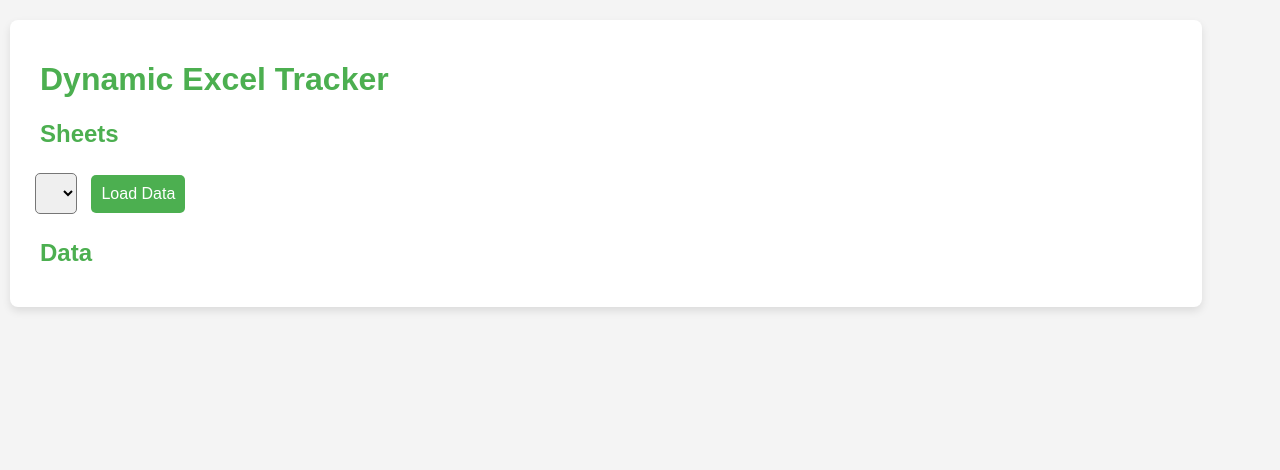
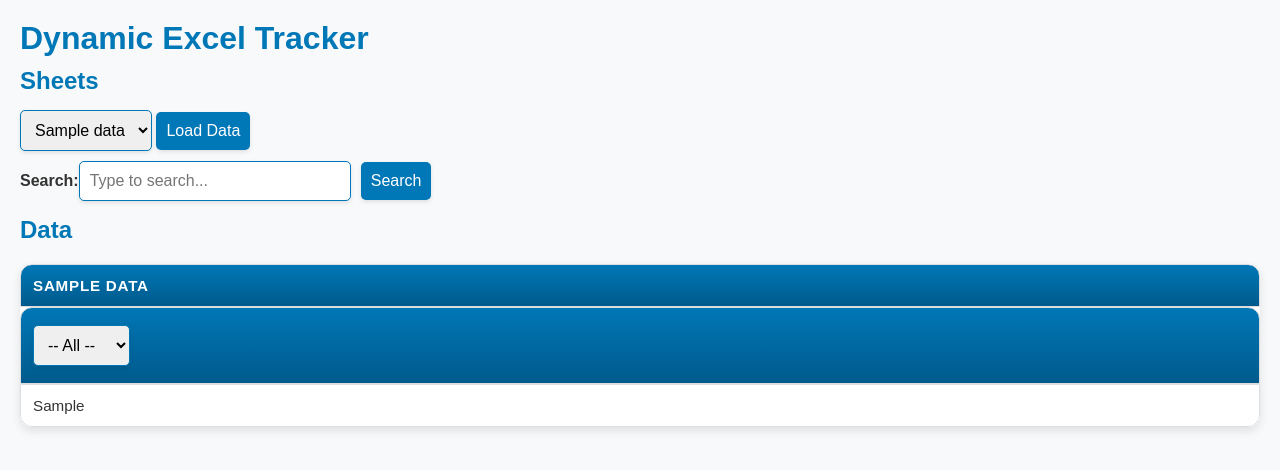
Before and after one commit to NaqueebJagirdar/dev_excel, a Flask app: page /admin in a window 1280 px wide. Shown: the top 470 px of the page. Run offline with Flask 3, Linux system fonts and the light colour scheme; tables that the repository leaves empty hold one stand-in row (values such as "Sample post"); lists and menus that the app fills with data are empty; parts of the project's set-up code (start-up, migrations or seed data) failed here and were passed over.

Commit message:
added search func added filter correction added better design

```diff
--- a/app.py
+++ b/app.py
@@ -17,7 +17,7 @@
 from watchdog.events import FileSystemEventHandler
 import os
 
-app = Flask(__name__, static_folder=r"C:\Users\00090874\AppData\Local\Programs\Git\cmd\Exceltracker\static")
+app = Flask(__name__, static_folder="static")
 
 
 @app.route("/")
--- a/static/script.js
+++ b/static/script.js
@@ -1,29 +1,65 @@
-<script>
-    let originalData = { }; // Global variable to store the full data set for re-filtering
+let originalData = {}; // Store the full dataset for the current sheet
+let activeFilters = {}; // Track active filters
+let searchQuery = ''; // Store the search query
 
 /**
-     * Fetches and populates the list of available sheets.
+ * Fetches and populates the list of sheets, loads the first sheet's data, and initializes filters.
  */
 async function loadSheets() {
     try {
         const response = await fetch('/sheets');
         const sheets = await response.json();
         const selector = document.getElementById('sheetSelector');
-    selector.innerHTML = ''; // Clear existing options
 
-                sheets.forEach(sheet => {
+        selector.innerHTML = ''; // Clear existing sheet options
+        sheets.forEach((sheet, index) => {
             const option = document.createElement('option');
             option.value = sheet;
             option.textContent = sheet;
             selector.appendChild(option);
+
+            if (index === 0) selector.value = sheet; // Auto-select the first sheet
         });
+
+        // Load first sheet and filters
+        await loadSheet();
+        await loadFilters();
+
+        // Add event listener to reload data and filters on sheet change
+        selector.addEventListener('change', async () => {
+            activeFilters = {}; // Reset filters
+            searchQuery = ''; // Reset search
+            document.getElementById('searchInput').value = '';
+            await loadSheet();
+            await loadFilters();
+        });
+
+        // Initialize search input event listener
+        initializeSearch();
     } catch (error) {
         console.error('Error loading sheets:', error);
     }
 }
 
 /**
-     * Fetches and renders column-specific filters for the selected sheet.
+ * Fetches and loads the entire dataset for the selected sheet.
+ */
+async function loadSheet() {
+    const sheetName = document.getElementById('sheetSelector').value;
+    try {
+        const response = await fetch(`/data/${sheetName}`);
+        originalData = await response.json(); // Reset dataset
+        activeFilters = {}; // Reset active filters
+        searchQuery = ''; // Reset search query
+        document.getElementById('searchInput').value = '';
+        renderTable(originalData);
+    } catch (error) {
+        console.error('Error loading sheet data:', error);
+    }
+}
+
+/**
+ * Fetches and initializes the filter dropdowns dynamically.
  */
 async function loadFilters() {
     const sheetName = document.getElementById('sheetSelector').value;
@@ -34,23 +70,21 @@
 
         const headerRow = document.getElementById('headerRow');
         const headerTitles = document.getElementById('headerTitles');
-    headerRow.innerHTML = ''; // Clear existing filters
-    headerTitles.innerHTML = ''; // Clear existing titles
+        headerRow.innerHTML = '';
+        headerTitles.innerHTML = '';
 
         for (const column in filters) {
+            // Add column headers
             const thTitle = document.createElement('th');
-    const thFilter = document.createElement('th');
-
-    // Add column title
             thTitle.textContent = column;
-    thTitle.classList.add('header-title');
             headerTitles.appendChild(thTitle);
 
-    // Create a dropdown filter for each column
+            // Add dropdown filters
+            const thFilter = document.createElement('th');
             const select = document.createElement('select');
             select.id = `filter-${column}`;
             select.classList.add('filter-dropdown');
-    select.innerHTML = `<option value="">-- All --</option>`;
+            select.innerHTML = '<option value="">-- All --</option>'; // Default option
 
             filters[column].forEach(value => {
                 const option = document.createElement('option');
@@ -59,10 +93,8 @@
                 select.appendChild(option);
             });
 
-    // Add event listener to apply filters dynamically
-    select.addEventListener('change', applyFilters);
-
-    // Append dropdown filter to the header
+            // Event listener for filter change
+            select.addEventListener('change', () => handleFilterChange(column, select.value));
             thFilter.appendChild(select);
             headerRow.appendChild(thFilter);
         }
@@ -72,116 +104,147 @@
 }
 
 /**
-     * Fetches and renders the entire dataset for the selected sheet.
+ * Handles filter changes, updates the active filters, and dynamically recalculates valid filter options.
  */
-    async function loadSheet() {
-            const sheetName = document.getElementById('sheetSelector').value;
+function handleFilterChange(column, value) {
+    if (value) {
+        activeFilters[column] = value; // Add filter
+    } else {
+        delete activeFilters[column]; // Remove filter if empty
+    }
+    applyFilters(); // Reapply filters and search query
+    updateFilters(); // Update dropdown options dynamically
+}
 
-    try {
-                const response = await fetch(`/data/${sheetName}`);
-    const data = await response.json();
+/**
+ * Dynamically recalculates valid filter options based on active filters.
+ */
+function updateFilters() {
+    const updatedFilters = {};
 
-    // Store the full dataset for future filtering
-    originalData = data;
+    // Start with the original dataset and apply current active filters
+    const filteredData = getFilteredData();
 
-    // Render the table with the full dataset
-    renderTable(data);
-            } catch (error) {
-        console.error('Error loading sheet data:', error);
+    // Recalculate valid options for each filter column
+    Object.keys(filteredData).forEach(column => {
+        updatedFilters[column] = [...new Set(filteredData[column])];
+    });
+
+    // Update each dropdown filter dynamically
+    for (const column in updatedFilters) {
+        const select = document.getElementById(`filter-${column}`);
+        if (!select) continue;
+
+        const currentValue = select.value;
+        select.innerHTML = '<option value="">-- All --</option>'; // Reset dropdown
+
+        updatedFilters[column].forEach(value => {
+            const option = document.createElement('option');
+            option.value = value;
+            option.textContent = value;
+            select.appendChild(option);
+        });
+
+        // Retain the current filter value if still valid
+        if (currentValue && updatedFilters[column].includes(currentValue)) {
+            select.value = currentValue;
+        }
     }
 }
 
 /**
-     * Applies active filters to the dataset and updates the table.
+ * Applies all active filters and the search query to the original dataset.
  */
-    let currentFilteredData = { }; // To keep track of filtered data for subsequent filters
+function applyFilters() {
+    const filteredData = getFilteredData(); // Apply column filters
+    const searchedData = applySearch(filteredData); // Apply search query
+    renderTable(searchedData);
+}
 
-    function applyFilters() {
-        // Start with the current filtered data or original data if no filters have been applied yet
-        let dataToFilter = Object.keys(currentFilteredData).length ? currentFilteredData : originalData;
+/**
+ * Filters the dataset based on active column filters.
+ */
+function getFilteredData() {
+    const filteredData = {};
+    Object.keys(originalData).forEach(col => (filteredData[col] = []));
 
-    // Initialize a new object to store filtered results
-    let newFilteredData = { };
-            Object.keys(dataToFilter).forEach(col => newFilteredData[col] = []); // Initialize structure
-
-    // Get all active filters
-    const filterElements = document.querySelectorAll('[id^="filter-"]');
-    let activeFilters = { };
-
-            filterElements.forEach(filter => {
-                const column = filter.id.replace('filter-', '');
-    const filterValue = filter.value;
-    if (filterValue) {
-        activeFilters[column] = filterValue;
-                }
-            });
-
-    // Filter rows based on ALL active filters
-    const numRows = Object.values(dataToFilter)[0]?.length || 0;
-
+    const numRows = Object.values(originalData)[0]?.length || 0;
     for (let i = 0; i < numRows; i++) {
         let includeRow = true;
 
         for (const [column, value] of Object.entries(activeFilters)) {
-                    if (dataToFilter[column][i] !== value) {
+            if (originalData[column][i] !== value) {
                 includeRow = false;
                 break;
             }
         }
 
         if (includeRow) {
-        Object.keys(dataToFilter).forEach(col => {
-            newFilteredData[col].push(dataToFilter[col][i]);
+            Object.keys(originalData).forEach(col => {
+                filteredData[col].push(originalData[col][i]);
             });
         }
     }
 
-    // Update the global filtered data to enable subsequent filters to apply correctly
-    currentFilteredData = newFilteredData;
-
-    // Render the table with the newly filtered data
-    renderTable(newFilteredData);
+    return filteredData;
 }
 
 /**
-         * Renders the data table with the given dataset.
-         * @param {Object} data - The dataset to render.
+ * Applies the search query to the filtered dataset.
+ */
+function applySearch(data) {
+    if (!searchQuery) return data;
+
+    const searchedData = {};
+    Object.keys(data).forEach(col => (searchedData[col] = []));
+
+    const numRows = Object.values(data)[0]?.length || 0;
+    for (let i = 0; i < numRows; i++) {
+        const rowValues = Object.keys(data).map(col => String(data[col][i]).toLowerCase());
+        if (rowValues.some(value => value.includes(searchQuery))) {
+            Object.keys(data).forEach(col => {
+                searchedData[col].push(data[col][i]);
+            });
+        }
+    }
+
+    return searchedData;
+}
+
+/**
+ * Renders the table with the provided dataset.
  */
 function renderTable(data) {
-            const tableHeader = document.getElementById('tableHeader');
     const tableBody = document.getElementById('tableBody');
-    tableBody.innerHTML = ''; // Clear the table body
+    tableBody.innerHTML = ''; // Clear table body
 
-    // Check if there is data to display
     if (!data || Object.keys(data).length === 0) {
         tableBody.innerHTML = '<tr><td colspan="100%">No data available</td></tr>';
         return;
     }
 
-    // Create the table header (only once)
-    if (!document.getElementById('headerTitles').hasChildNodes()) {
-                const headerRow = document.createElement('tr');
-                Object.keys(data).forEach(col => {
-                    const th = document.createElement('th');
-    th.textContent = col;
-    headerRow.appendChild(th);
-                });
-    tableHeader.appendChild(headerRow);
-            }
-
-    // Render rows dynamically
     const numRows = Object.values(data)[0]?.length || 0;
     for (let i = 0; i < numRows; i++) {
-                const tr = document.createElement('tr');
+        const row = document.createElement('tr');
         Object.keys(data).forEach(col => {
-                    const td = document.createElement('td');
-    td.textContent = data[col][i] || ''; // Handle empty cells
-    tr.appendChild(td);
+            const cell = document.createElement('td');
+            cell.textContent = data[col][i] || '';
+            row.appendChild(cell);
         });
-    tableBody.appendChild(tr);
+        tableBody.appendChild(row);
     }
 }
 
-    // Initialize by loading sheets
+/**
+ * Initializes search bar functionality.
+ */
+function initializeSearch() {
+    const searchInput = document.getElementById('searchInput');
+    searchInput.addEventListener('input', event => {
+        searchQuery = event.target.value.trim().toLowerCase();
+        applyFilters(); // Reapply filters with the search query
+    });
+}
+
+// Initialize sheet loading and search
 loadSheets();
-</script>
--- a/templates/homepage.html
+++ b/templates/homepage.html
@@ -10,7 +10,7 @@
         margin: 0;
         padding: 0;
         font-family: Arial, sans-serif;
-        background: url('/static/pexels-cookiecutter-1148820.jpg') no-repeat center center fixed;
+        background: url('{{ url_for("static", filename="pexels-cookiecutter-1148820.jpg") }}') no-repeat center center fixed;
         background-size: cover;
     }
 
--- a/templates/index.html
+++ b/templates/index.html
@@ -3,88 +3,126 @@
 <head>
     <meta charset="UTF-8">
     <meta name="viewport" content="width=device-width, initial-scale=1.0">
-    <title>Dynamic Excel Tracker with Filters</title>
+    <title>Dynamic Excel Tracker with Filters and Search</title>
     <style>
         /* General body styling */
         body {
             font-family: Arial, sans-serif;
             margin: 0;
             padding: 0;
-            background-color: #f4f4f4;
+            background-color: #f8f9fa; /* Light grey background */
             color: #333;
         }
 
-        /* Page headings styling */
-        h1, h2 {
-            text-align: left;
-            color: #4CAF50;
-            margin-left: 10px;
+        /* Container for spacing and alignment */
+        .container {
+            width: 100%;
+            margin: 20px auto;
+            padding: 0 20px;
+            box-sizing: border-box;
         }
 
-        /* Main container for the content */
-        .container {
-            width: 90%;
-            max-width: 1200px;
-            margin: 20px 0; /* Removed auto centering */
-            margin-left: 10px; /* Align container to the left */
-            background: #fff;
-            padding: 20px;
-            border-radius: 8px;
-            box-shadow: 0 4px 8px rgba(0, 0, 0, 0.1);
+        /* Page heading styles */
+        h1, h2 {
+            color: #0077b6;
+            margin-top: 10px;
+            margin-bottom: 10px;
         }
 
-        /* Dropdown and button styling */
-        select, button {
+        /* Dropdown, button, and input field styling */
+        select, button, input[type="text"] {
             padding: 10px;
-            margin: 5px;
+            margin: 5px 0;
             border-radius: 5px;
             font-size: 1rem;
+            border: 1px solid #0077b6;
+            box-shadow: 0 2px 4px rgba(0, 0, 0, 0.1);
         }
 
-        /* Button hover effect */
         button {
-            background-color: #4CAF50;
+            background-color: #0077b6;
             color: white;
             border: none;
             cursor: pointer;
+            transition: background 0.3s, transform 0.1s;
         }
 
-            button:hover {
-                background-color: #45a049;
-            }
+        button:hover {
+            background-color: #005a8c;
+            transform: scale(1.03);
+        }
+
+        /* Search bar styling */
+        .search-container {
+            display: flex;
+            align-items: center;
+            margin-bottom: 10px;
+        }
+
+        .search-container input {
+            flex: 0 0 250px; /* Set a fixed width for search bar */
+            margin-right: 10px;
+        }
 
         /* Table styling */
         table {
             width: 100%;
-            border-collapse: collapse;
+            border-collapse: separate; /* Allow border-radius */
+            border-spacing: 0;
             margin-top: 20px;
-            margin-left: 0; /* Align table with the container */
+            margin-left: 0; /* Align table to the extreme left */
+            background-color: #ffffff;
+            box-shadow: 0 4px 10px rgba(0, 0, 0, 0.1);
+            border-radius: 12px; /* Chamfer effect */
+            overflow: hidden; /* Prevents sharp edges on rounded corners */
         }
 
         th, td {
+            padding: 12px;
             border: 1px solid #ddd;
-            padding: 8px;
             text-align: left;
+            font-size: 0.95rem;
         }
 
-        /* Header row styling */
+        /* Table header styling with soft corners */
         th {
-            background-color: #4CAF50;
+            background: linear-gradient(to bottom, #0077b6, #005a8c);
             color: white;
+            text-transform: uppercase;
+            letter-spacing: 0.05em;
         }
 
-        /* Filter dropdown styling */
-        .filter-dropdown {
-            width: 100%;
-            padding: 5px;
+        /* Chamfer soft edges for table headers */
+        th:first-child {
+            border-top-left-radius: 12px;
         }
 
-        /* Styling for column headers above dropdown filters */
-        .header-title {
-            font-weight: bold;
-            color: #333;
-            text-align: left;
-            margin-bottom: 5px;
+        th:last-child {
+            border-top-right-radius: 12px;
+        }
+
+        /* Alternating row colors */
+        tr:nth-child(even) {
+            background-color: #f2f9ff; /* Light blue for even rows */
+        }
+
+        tr:nth-child(odd) {
+            background-color: #ffffff; /* White for odd rows */
+        }
+
+        /* Soft rounded bottom corners for last row */
+        tr:last-child td:first-child {
+            border-bottom-left-radius: 12px;
+        }
+
+        tr:last-child td:last-child {
+            border-bottom-right-radius: 12px;
+        }
+
+        /* Hover effect for rows */
+        tr:hover {
+            background-color: #d0ebff;
+            transition: background 0.3s;
         }
     </style>
 </head>
@@ -97,6 +135,13 @@
         <div>
             <select id="sheetSelector" onchange="loadFilters()"></select>
             <button onclick="loadSheet()">Load Data</button>
+        </div>
+
+        <!-- Search Section -->
+        <div class="search-container">
+            <label for="searchInput"><strong>Search:</strong></label>
+            <input type="text" id="searchInput" placeholder="Type to search...">
+            <button onclick="applySearch()">Search</button>
         </div>
 
         <!-- Section for displaying data -->
@@ -115,7 +160,8 @@
             </tbody>
         </table>
     </div>
+
     <!-- Link to the external JavaScript file -->
-    <script src="/static/script.js"></script>
+    <script src="{{ url_for('static', filename='script.js') }}"></script>
 </body>
 </html>
```
Lines whose indentation alone changed are shown as unchanged.
